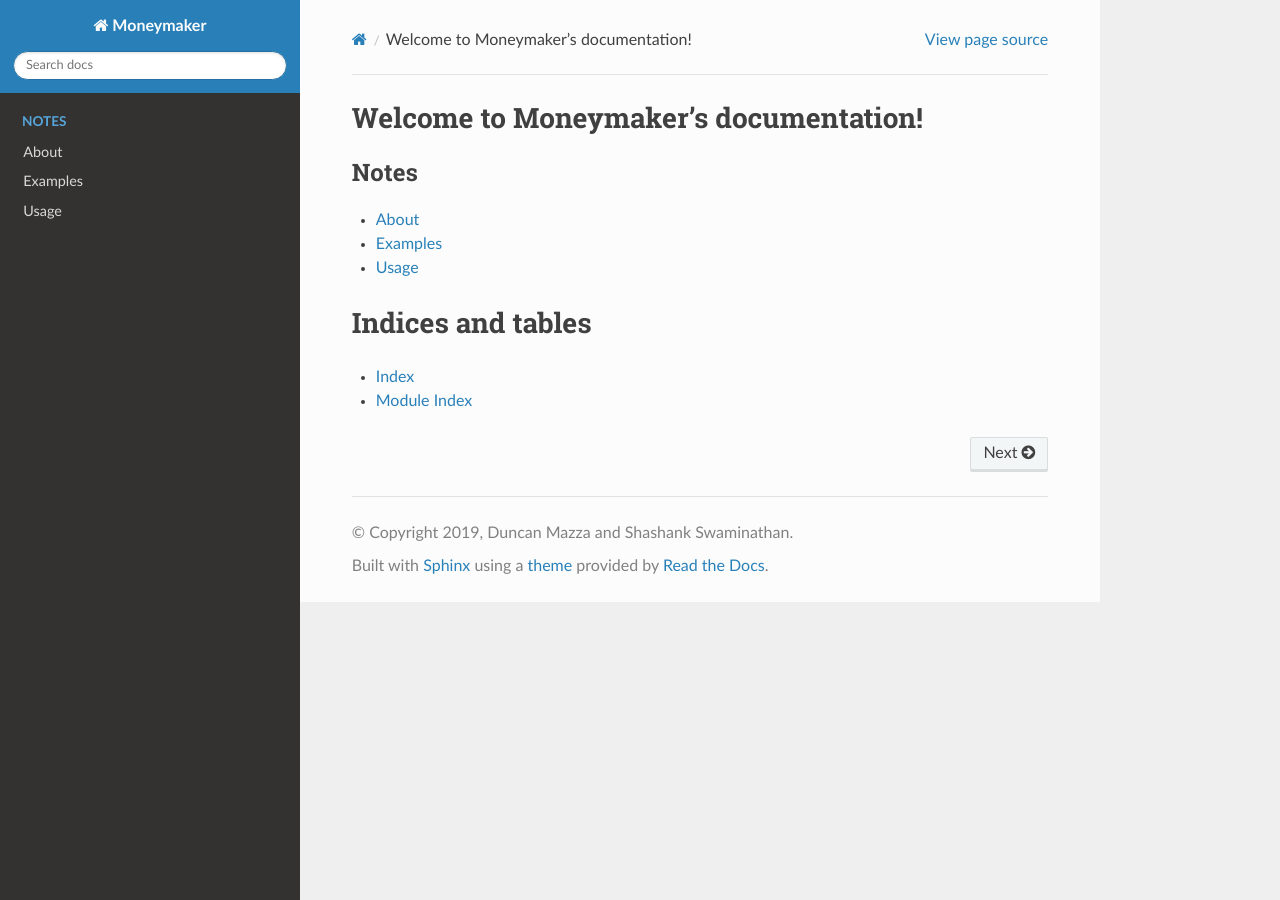
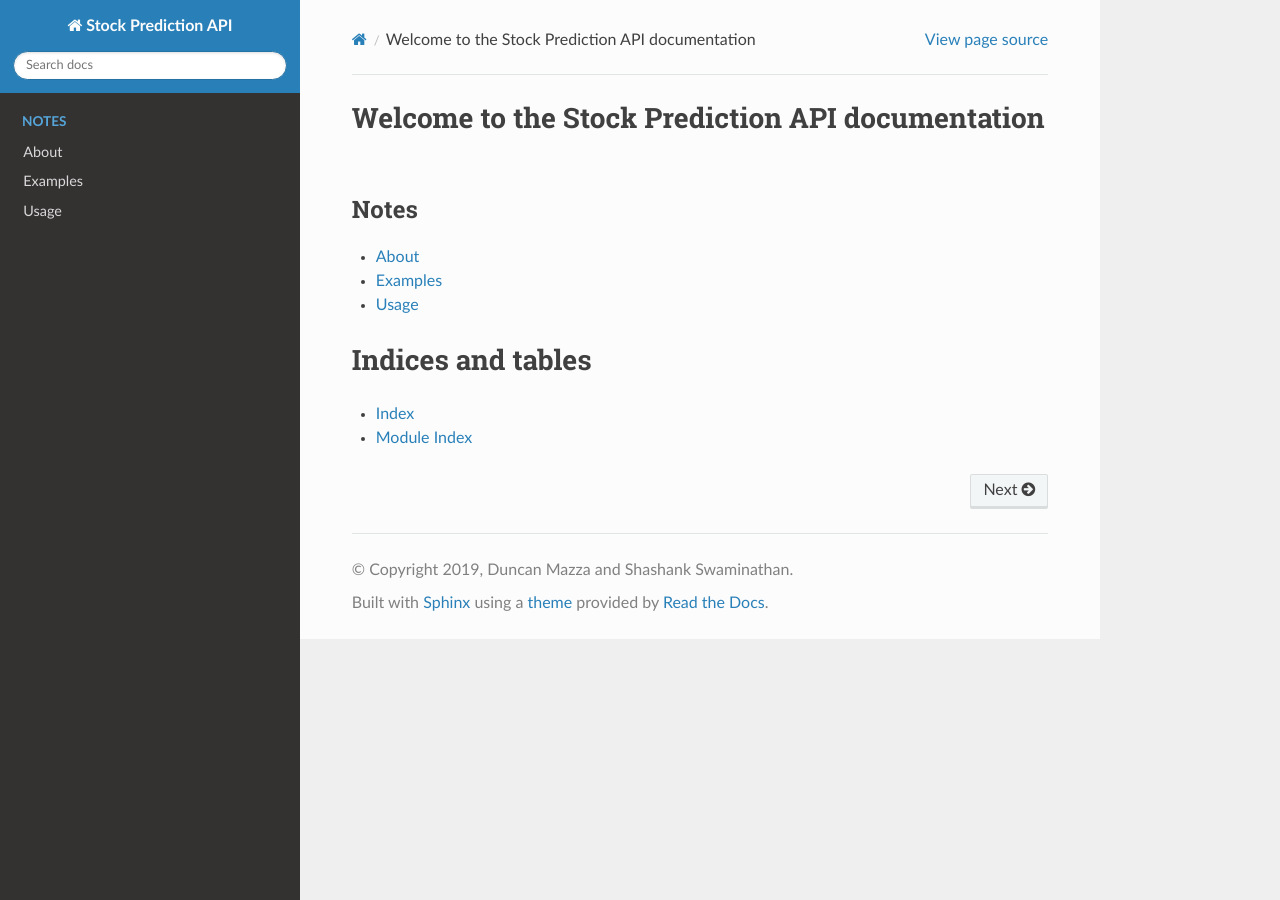
Before and after one commit to duncanmazza/ml_stock_prediction_api, a Sphinx documentation site: the page built from docsrc/source/index.rst, in a window 1280 px wide. Built offline with Sphinx 7.4.7 and the Read the Docs theme 2.0.0, drawn with Linux system fonts in a browser that asks for light colours; pages that are not in the unit, such as notebooks, are missing from menus.

Commit message:
Update documentation

```diff
--- a/docsrc/source/conf.py
+++ b/docsrc/source/conf.py
@@ -21,7 +21,7 @@ napoleon_google_docstring = True
 
 # -- Project information -----------------------------------------------------
 
-project = 'Moneymaker'
+project = 'Stock Prediction API'
 copyright = '2019, Duncan Mazza and Shashank Swaminathan'
 author = 'Duncan Mazza and Shashank Swaminathan'
 
@@ -131,7 +131,7 @@ html_static_path = ['_static']
 # -- Options for HTMLHelp output ---------------------------------------------
 
 # Output file base name for HTML help builder.
-htmlhelp_basename = 'Moneymakerdoc'
+htmlhelp_basename = 'stock_pred_api_doc'
 
 
 # -- Options for LaTeX output ------------------------------------------------
@@ -158,7 +158,7 @@ latex_elements = {
 # (source start file, target name, title,
 #  author, documentclass [howto, manual, or own class]).
 latex_documents = [
-    (master_doc, 'Moneymaker.tex', 'Moneymaker Documentation',
+    (master_doc, 'stock_pred_api.tex', 'Stock Prediction API Documentation',
      'Duncan and Shashank', 'manual'),
 ]
 
@@ -168,7 +168,7 @@ latex_documents = [
 # One entry per manual page. List of tuples
 # (source start file, name, description, authors, manual section).
 man_pages = [
-    (master_doc, 'moneymaker', 'Moneymaker Documentation',
+    (master_doc, 'stock_pred_api', 'Stock Prediction API Documentation',
      [author], 1)
 ]
 
@@ -179,8 +179,8 @@ man_pages = [
 # (source start file, target name, title, author,
 #  dir menu entry, description, category)
 texinfo_documents = [
-    (master_doc, 'Moneymaker', 'Moneymaker Documentation',
-     author, 'Moneymaker', 'One line description of project.',
+    (master_doc, 'Stock Prediction API', 'Stock Prediction API Documentation',
+     author, 'Stock Prediction API', 'One line description of project.',
      'Miscellaneous'),
 ]
 
--- a/docsrc/source/index.rst
+++ b/docsrc/source/index.rst
@@ -1,10 +1,10 @@
-.. Moneymaker documentation master file, created by
+.. Documentation master file, created by
    sphinx-quickstart on Wed Nov 13 17:24:06 2019.
    You can adapt this file completely to your liking, but it should at least
    contain the root `toctree` directive.
 
-Welcome to Moneymaker's documentation!
-======================================
+Welcome to the Stock Prediction API documentation
+=================================================
 
 .. toctree::
    :glob:
```
Also changed, not shown: docsrc/README.md.
